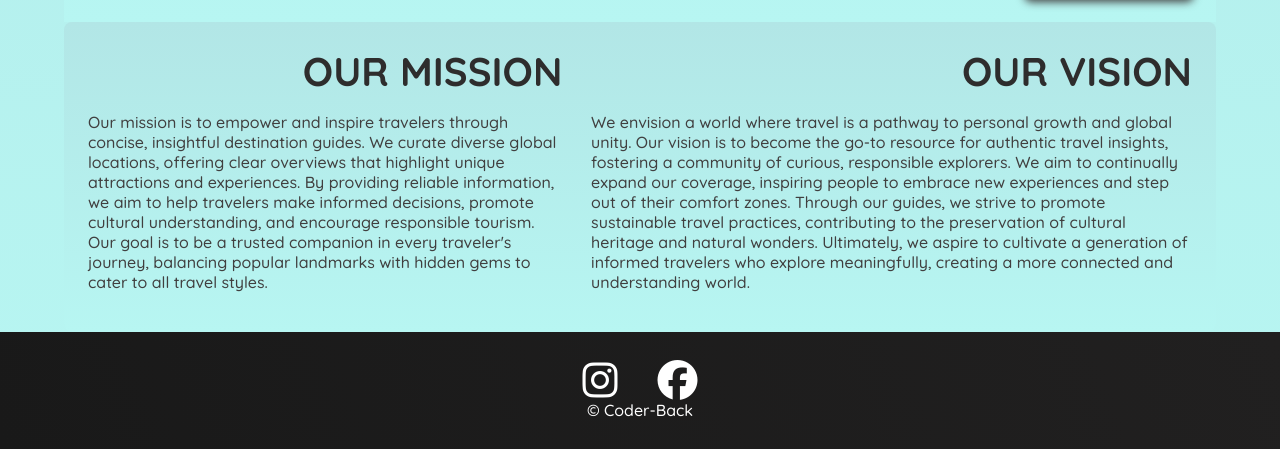
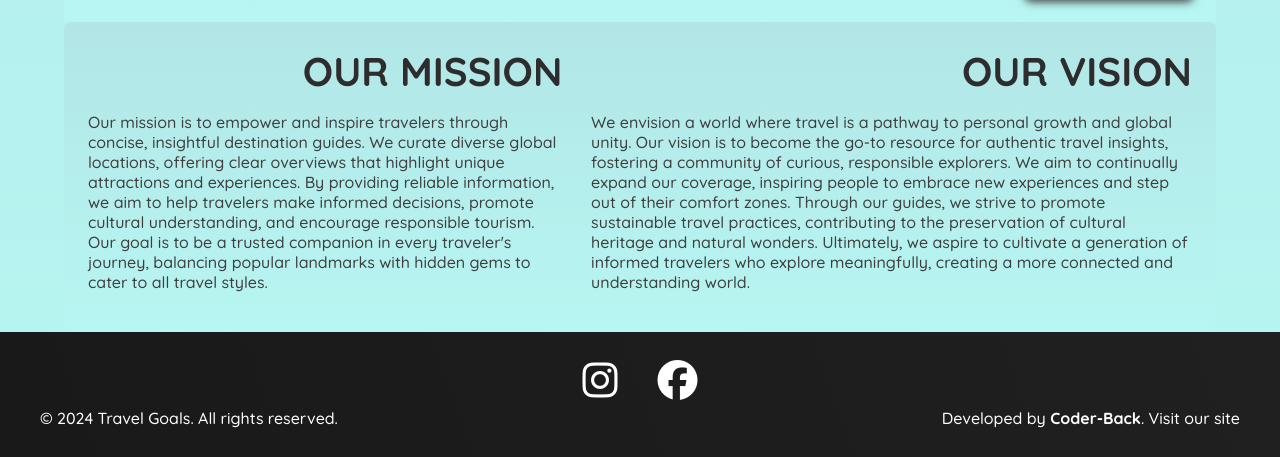
Before and after one commit to Coder-back/travel-goals, a plain HTML site: page about.html in a window 1280 px wide. Shown: the part 928-1385 px from the top of the page. Drawn offline with Linux system fonts and the light colour scheme.

Commit message:
updated footer for destination and about page

```diff
--- a/about.html
+++ b/about.html
@@ -137,9 +137,13 @@
           ></a>
         </li>
       </ul>
-      <p>
-        <a href="" target="_blank">&copy; Coder-Back</a>
-      </p>
+      <div>
+        <p>&copy 2024 Travel Goals. All rights reserved.</p>
+        <p>
+          Developed by <a href="#"><strong>Coder-Back</strong></a
+          >. Visit our site
+        </p>
+      </div>
     </footer>
   </body>
 </html>
```
Also changed, not shown: destinations.html (+7 -1 lines).
